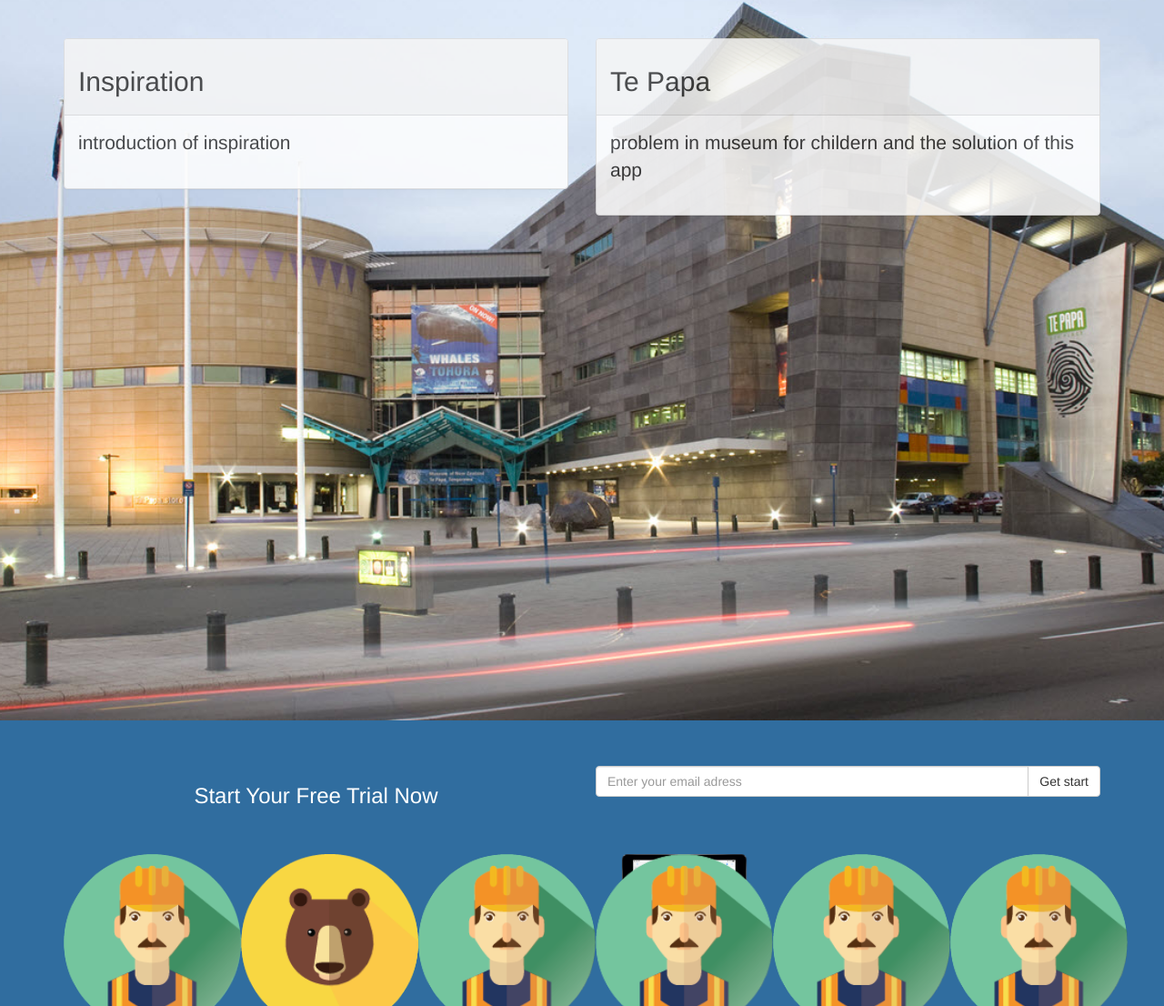
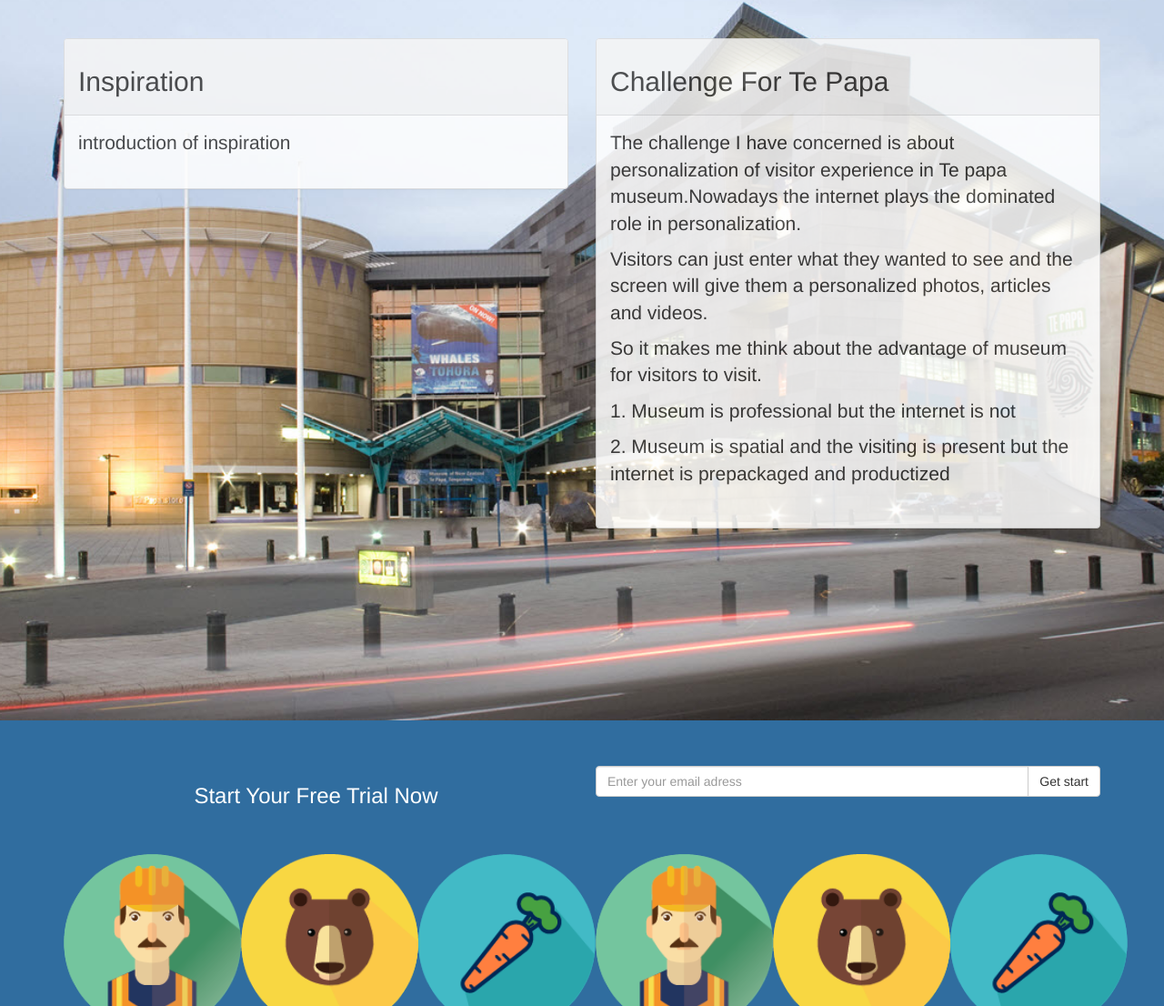
Before and after one commit to shumengzhao/mddn352test, a plain HTML site: page index.html in a window 1280 px wide. Shown: the part 1694-2800 px from the top of the page at 91% size. Drawn offline with nearby package versions, Linux system fonts and the light colour scheme; a script that the page names is missing.

Commit message:
finish themes icon

```diff
--- a/css/style.css
+++ b/css/style.css
@@ -88,7 +88,7 @@ html, body {
 }
 /* additional sections */
 #home {
-  background: url('../images/home.jpg') no-repeat center center fixed;
+  background: url('../images/child.jpg') no-repeat center center fixed;
   display: table;
   height: 100%;
   position: relative;
@@ -135,7 +135,7 @@ html, body {
 }
 
 #themes {
-  height: 500px;
+
   padding-top: 10px;
   position:relative;
 }
--- a/index.html
+++ b/index.html
@@ -138,10 +138,15 @@
       <div class="col-sm-6">
         <div class="panel panel-default">
           <div class="panel-heading">
-            <h2 class="text-capitalize" class="panel-title">Te Papa</h2>
+            <h2 class="text-capitalize" class="panel-title">Challenge for Te Papa</h2>
           </div>
           <div class="panel-body lead">
-            problem in museum for childern and the solution of this app
+            <p>The challenge I have concerned is about personalization of visitor experience in Te papa museum.Nowadays the internet plays the dominated role in personalization.</p>
+            <p> Visitors can just enter what they wanted to see and the screen will give them a personalized photos, articles and videos.</p> <p>So it makes me think about the advantage of museum for visitors to visit.</p>
+
+           <p>1. Museum is professional but the internet is not </p>
+
+           <p>2. Museum is spatial and the visiting is present but the internet is prepackaged and productized</p>
           </div>
         </div>
       </div>
@@ -186,23 +191,23 @@
        </div>
 
         <div class="col-sm-2 col-xs-4">
-          <img class="bottom"src="images/ache.png" alt="" class="img-circle" />
+          <img class="bottom"src="images/veg-b.png" alt="" class="img-circle" />
+        <img class="top"src="images/veg.png" alt="" class="img-circle" />
+       </div>
+
+        <div class="col-sm-2 col-xs-4">
+           <img class="bottom"src="images/ache-b.png" alt="" class="img-circle" />
         <img class="top"src="images/ache.png" alt="" class="img-circle" />
        </div>
 
         <div class="col-sm-2 col-xs-4">
-          <img class="bottom"src="images/template.png" alt="" class="img-circle" />
-        <img class="top"src="images/ache.png" alt="" class="img-circle" />
+            <img class="bottom"src="images/animals-b.png" alt="" class="img-circle" />
+        <img class="top"src="images/animals.png" alt="" class="img-circle" />
        </div>
 
         <div class="col-sm-2 col-xs-4">
-          <img class="bottom"src="images/ache.png" alt="" class="img-circle" />
-        <img class="top"src="images/ache.png" alt="" class="img-circle" />
-       </div>
-
-        <div class="col-sm-2 col-xs-4">
-           <img class="bottom"src="images/ache.png" alt="" class="img-circle" />
-        <img class="top"src="images/ache.png" alt="" class="img-circle" />
+       <img class="bottom"src="images/veg-b.png" alt="" class="img-circle" />
+        <img class="top"src="images/veg.png" alt="" class="img-circle" />
        </div>
 </div>
 <!-- /sixth section -->
@@ -211,7 +216,7 @@
 <footer>
   <hr />
   <div class="container">
-    <p class="text-right">victoria university of wellington,</p>
+    <p class="text-right">victoria university of wellington, school of design, MDDN352, shumeng zhao</p>
   </div>
 </footer>
 <!-- /footer -->
```
Also changed, not shown: images/child.jpg (added), images/veg-b.png (added), images/veg.png (added).
